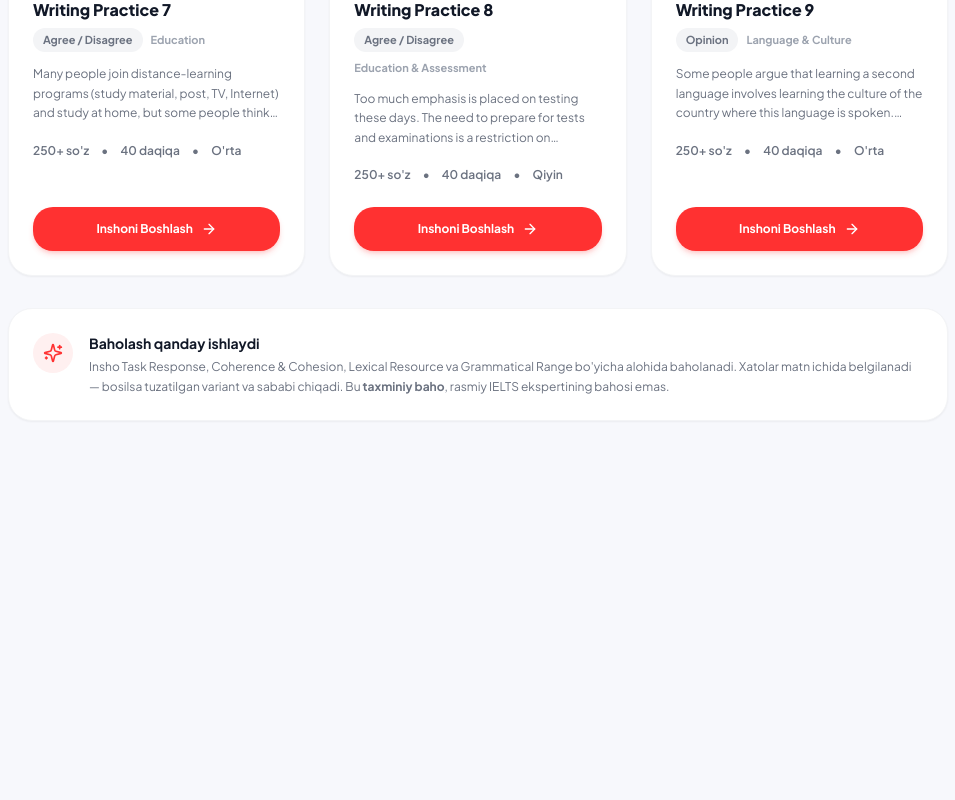
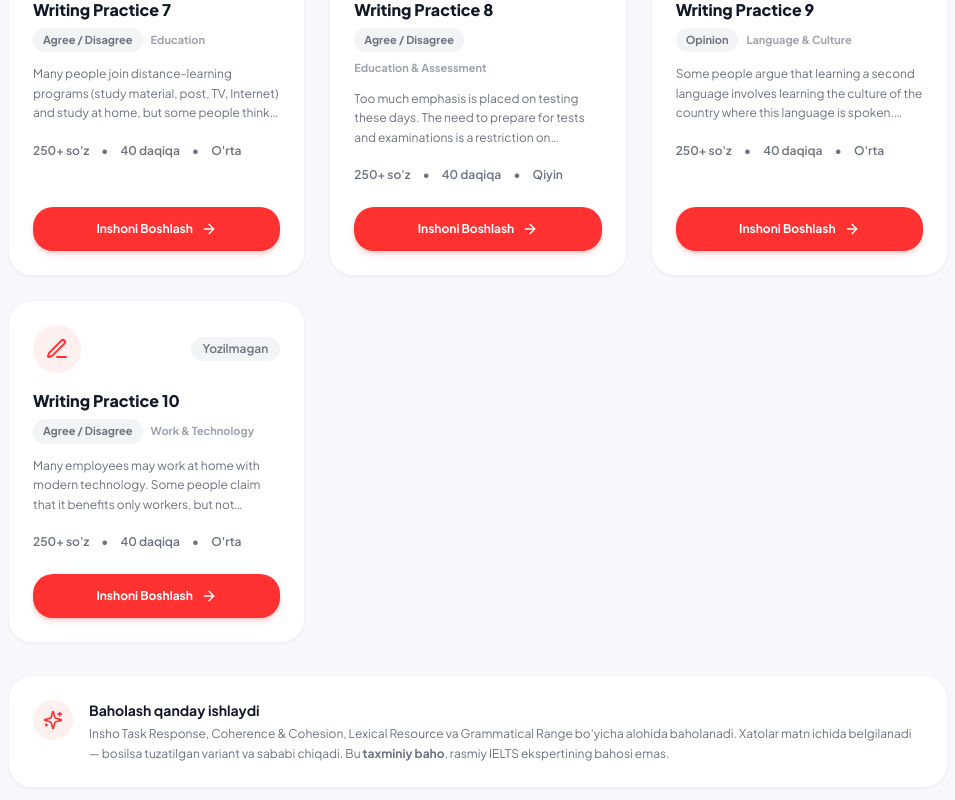
Before and after one commit to mahmudulashev/Take-IELTS, a React (Vite) app in the folder app/: page /writing-packs in a window 1280 px wide. Shown: the part 1080-1880 px from the top of the page, without its empty margins (292-1247 px from the left). Before the commit the page ends 1541 px from the top, so only its background shows below. Built offline with nearby package versions, Linux system fonts and the light colour scheme; no server answers; the database is empty; sample sign-in values are in the browser's storage.

Commit message:
feat: add 10th writing practice prompt to the collection

```diff
--- a/app/src/data/writing-prompts.js
+++ b/app/src/data/writing-prompts.js
@@ -1,5 +1,5 @@
 /**
- * IELTS Writing Task 2 — 9 ta belgilangan to'plam.
+ * IELTS Writing Task 2 — 10 ta belgilangan to'plam.
  *
  * Reading/Listening kabi har bir to'plam o'zgarmas: foydalanuvchi
  * "Writing Practice 3" ni tanlasa, har safar aynan o'sha mavzu
@@ -99,6 +99,15 @@ export const WRITING_PACKS = [
     difficulty: "O'rta",
     text: 'Some people argue that learning a second language involves learning the culture of the country where this language is spoken. What is your opinion?',
   },
+  {
+    id: 'writing-10',
+    number: 10,
+    title: 'Writing Practice 10',
+    type: 'Agree / Disagree',
+    topic: 'Work & Technology',
+    difficulty: "O'rta",
+    text: 'Many employees may work at home with modern technology. Some people claim that it benefits only workers, but not employers. Do you agree or disagree?',
+  },
 ]
 
 /** To'plamni id bo'yicha topish */
```
